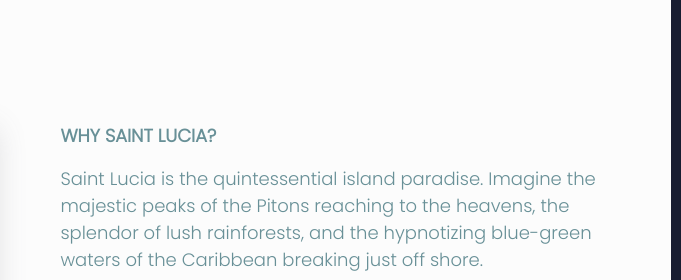
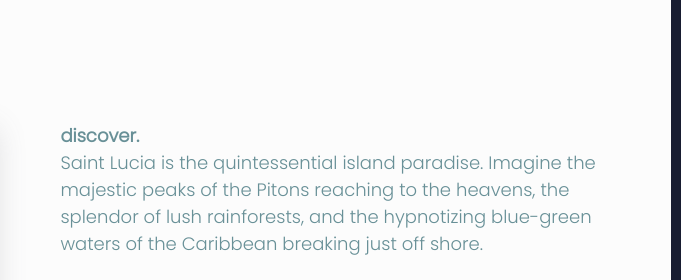
Before and after one commit to R-LaRoi/Travel-Saint-Lucia, a plain HTML site: page index.html in a window 1280 px wide. Shown: the part 812-1092 px from the top of the page, 599-1280 px from the left. Drawn offline with nearby package versions, Linux system fonts and the light colour scheme.

Commit message:
Update index.html

```diff
--- a/index.html
+++ b/index.html
@@ -50,9 +50,8 @@
       <img src="https://user-images.githubusercontent.com/114012059/196756658-b942c122-3d71-45bf-a924-812e5b709a20.jpg" alt="ocean" width="200px"   class="img-responsive" />
     </div>
   </div>
-
     <div>
-      <p class="text"> <b>WHY SAINT LUCIA?</b></p>
+      <div class="text"><b>discover.</b></div>
       <p class="text">
 
 Saint Lucia is the quintessential island paradise. Imagine the majestic peaks of the Pitons reaching to the heavens, the splendor of lush rainforests, and the hypnotizing blue-green waters of the Caribbean breaking just off shore.
```
